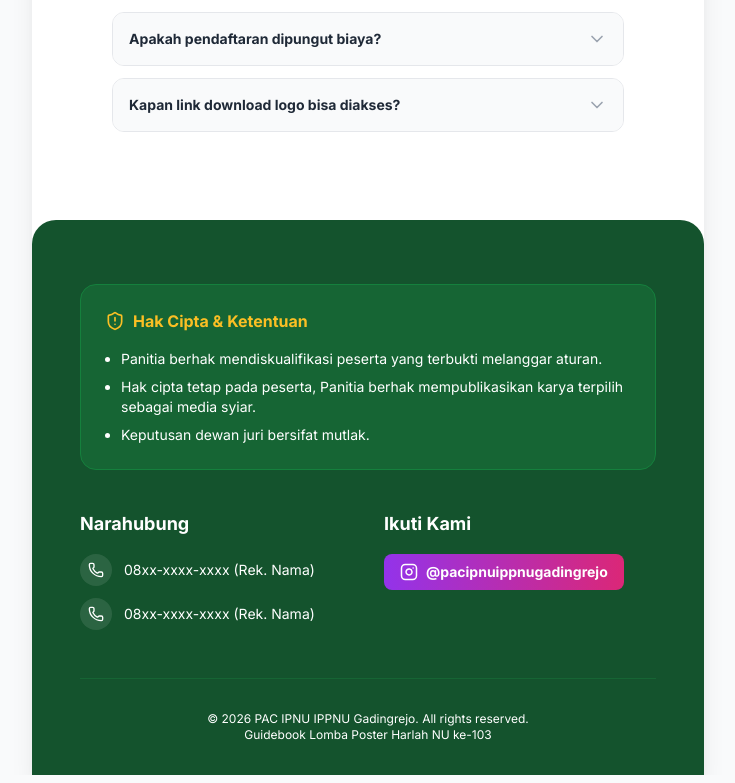
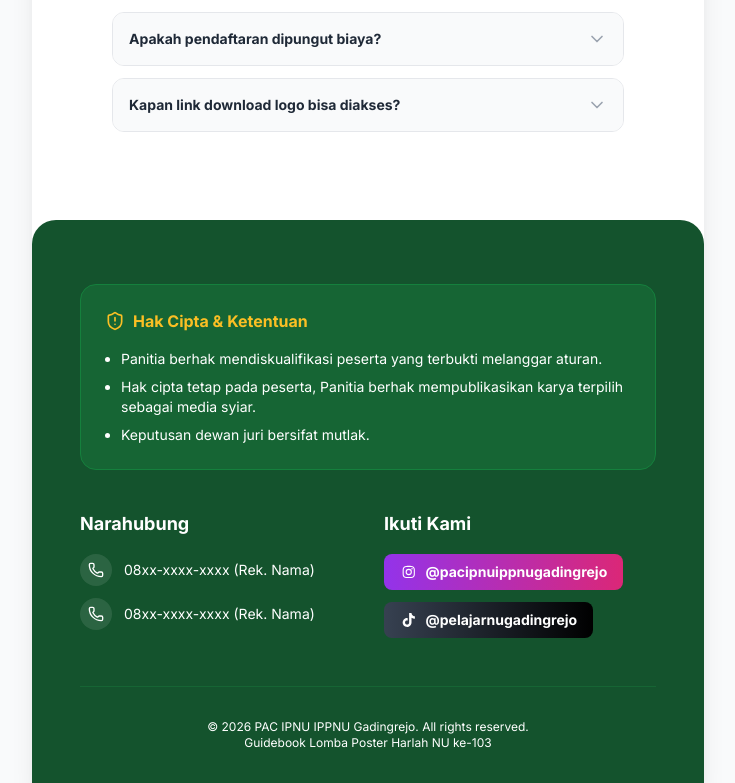
Before and after one commit to Wildan2150/lomba-poster-harlah103nu, a React (Vite) app: page / in a window 1280 px wide. Shown: the part 6309-7092 px from the top of the page, without its empty margins (272-1007 px from the left). Built offline with nearby package versions, Linux system fonts and the light colour scheme.

Commit message:
Add files via upload

```diff
--- a/components/Footer.tsx
+++ b/components/Footer.tsx
@@ -1,5 +1,7 @@
 import React from 'react';
-import { Phone, Instagram, ShieldAlert } from 'lucide-react';
+import { Phone, ShieldAlert } from 'lucide-react';
+import { FontAwesomeIcon } from '@fortawesome/react-fontawesome';
+import { faInstagram, faTiktok } from '@fortawesome/free-brands-svg-icons';
 
 const Footer: React.FC = () => {
   return (
@@ -40,10 +42,16 @@ const Footer: React.FC = () => {
           </div>
           <div>
              <h4 className="font-bold text-lg mb-4 text-white">Ikuti Kami</h4>
-             <a href="#" className="inline-flex items-center gap-2 px-4 py-2 bg-gradient-to-r from-purple-600 to-pink-600 rounded-lg text-sm font-bold hover:opacity-90 transition-opacity">
-               <Instagram size={18} />
-               @pacipnuippnugadingrejo
-             </a>
+             <div className="space-y-3">
+               <a href="https://www.instagram.com/pacipnuippnugadingrejo" target="_blank" rel="noopener noreferrer" className="inline-flex items-center gap-2 px-4 py-2 bg-gradient-to-r from-purple-600 to-pink-600 rounded-lg text-sm font-bold hover:opacity-90 transition-opacity">
+                 <FontAwesomeIcon icon={faInstagram} />
+                 @pacipnuippnugadingrejo
+               </a>
+               <a href="https://www.tiktok.com/@pelajarnugadingrejo" target="_blank" rel="noopener noreferrer" className="inline-flex items-center gap-2 px-4 py-2 bg-gradient-to-r from-gray-700 to-black rounded-lg text-sm font-bold hover:opacity-90 transition-opacity">
+                 <FontAwesomeIcon icon={faTiktok} />
+                 @pelajarnugadingrejo
+               </a>
+             </div>
           </div>
         </div>
 
--- a/package.json
+++ b/package.json
@@ -9,9 +9,11 @@
     "preview": "vite preview"
   },
   "dependencies": {
+    "@fortawesome/free-brands-svg-icons": "^7.1.0",
+    "@fortawesome/react-fontawesome": "^3.1.1",
+    "lucide-react": "^0.562.0",
     "react": "^19.2.3",
-    "react-dom": "^19.2.3",
-    "lucide-react": "^0.562.0"
+    "react-dom": "^19.2.3"
   },
   "devDependencies": {
     "@types/node": "^22.14.0",
```
